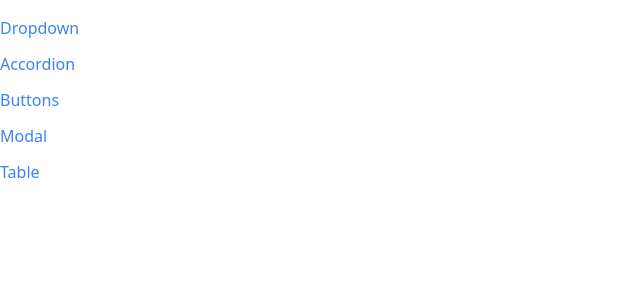
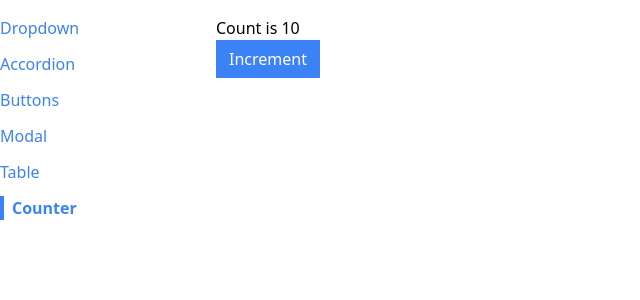
Before and after one commit to arthlimchiu/web-development, a React (Create React App) app in the folder React/comps/: page /counter in a window 1280 px wide. Shown: the top 300 px of the page, without its empty margins (0-640 px from the left). Built offline with nearby package versions, Linux system fonts and the light colour scheme; the HTML template or start-up script is replaced by a standard one.

Commit message:
Refactor sortable table to use custom hooks to extract non jsx logic

```diff
--- a/React/comps/src/App.js
+++ b/React/comps/src/App.js
@@ -5,6 +5,7 @@
 import ButtonPage from './pages/ButtonPage';
 import ModalPage from './pages/ModalPage';
 import TablePage from './pages/TablePage';
+import CounterPage from './pages/CounterPage';
 
 export default function App() {
     return (
@@ -26,6 +27,9 @@
                 <Route path="/table">
                     <TablePage />
                 </Route>
+                <Route path="/counter">
+                    <CounterPage initialCount={10} />
+                </Route>
             </div>
         </div>
     );
--- a/React/comps/src/components/Sidebar.js
+++ b/React/comps/src/components/Sidebar.js
@@ -6,7 +6,8 @@
         { label: 'Accordion', path: '/accordion' },
         { label: 'Buttons', path: '/buttons' },
         { label: 'Modal', path: '/modal' },
-        { label: 'Table', path: '/table' }
+        { label: 'Table', path: '/table' },
+        { label: 'Counter', path: '/counter' },
     ];
 
     const renderedLinks = links.map((link) => {
--- a/React/comps/src/components/SortableTable.js
+++ b/React/comps/src/components/SortableTable.js
@@ -1,6 +1,6 @@
-import { useState } from 'react';
 import { GoArrowSmallDown, GoArrowSmallUp } from 'react-icons/go';
 import Table from './Table';
+import useSort from '../hooks/use-sort';
 
 function getIcons(label, sortBy, sortOrder) {
     if (label !== sortBy) {
@@ -27,26 +27,7 @@
 }
 
 export default function SortableTable({ data, config, keyFn }) {
-    const [sortOrder, setSortOrder] = useState(null);
-    const [sortBy, setSortBy] = useState(null);
-
-    const handleClick = (label) => {
-        if (sortBy && label !== sortBy) {
-            setSortOrder('asc');
-            setSortBy(label);
-            return;
-        }
-        if (sortOrder === null) {
-            setSortOrder('asc');
-            setSortBy(label);
-        } else if (sortOrder === 'asc') {
-            setSortOrder('desc');
-            setSortBy(label);
-        } else if (sortOrder === 'desc') {
-            setSortOrder(null);
-            setSortBy(null);
-        }
-    };
+    const { sortOrder, sortBy, sortedData, sortColumn } = useSort(data, config);
 
     const updatedConfig = config.map((column) => {
         if(!column.sortValue) {
@@ -56,7 +37,7 @@
         return {
             ...column,
             header: () => (
-                <th className="cursor-pointer hover:bg-gray-100" onClick={() => handleClick(column.label)}>
+                <th className="cursor-pointer hover:bg-gray-100" onClick={() => sortColumn(column.label)}>
                     <div className="flex items-center">
                         {getIcons(column.label, sortBy, sortOrder)}
                         {column.label}
@@ -66,24 +47,6 @@
         };
     });
 
-
-    let sortedData = data;
-    if (sortOrder && sortBy) {
-        const { sortValue } = config.find(column => column.label === sortBy);
-        sortedData = [...data].sort((a, b) => {
-            const valueA = sortValue(a);
-            const valueB = sortValue(b);
-
-            const reverseOrder = sortOrder === 'asc' ? 1 : -1;
-
-            if (typeof valueA === 'string') {
-                return valueA.localeCompare(valueB) * reverseOrder;
-            } else {
-                return (valueA - valueB) * reverseOrder;
-            }
-        });
-    }
-
     return (
         <Table data={sortedData} config={updatedConfig} keyFn={keyFn} />
     );
--- /dev/null
+++ b/React/comps/src/hooks/use-counter.js
@@ -0,0 +1,18 @@
+import { useEffect, useState } from 'react';
+
+export default function useCounter(initialCount) {
+    const [count, setCount] = useState(initialCount);
+
+    useEffect(() => {
+        console.log(count);
+    }, [count]);
+
+    const increment = () => {
+        setCount(count + 1);
+    };
+
+    return {
+        count,
+        increment
+    };
+}
--- /dev/null
+++ b/React/comps/src/hooks/use-sort.js
@@ -0,0 +1,48 @@
+import { useState } from 'react';
+
+export default function useSort(data, config) {
+    const [sortOrder, setSortOrder] = useState(null);
+    const [sortBy, setSortBy] = useState(null);
+
+    const sortColumn = (label) => {
+        if (sortBy && label !== sortBy) {
+            setSortOrder('asc');
+            setSortBy(label);
+            return;
+        }
+        if (sortOrder === null) {
+            setSortOrder('asc');
+            setSortBy(label);
+        } else if (sortOrder === 'asc') {
+            setSortOrder('desc');
+            setSortBy(label);
+        } else if (sortOrder === 'desc') {
+            setSortOrder(null);
+            setSortBy(null);
+        }
+    };
+
+    let sortedData = data;
+    if (sortOrder && sortBy) {
+        const { sortValue } = config.find(column => column.label === sortBy);
+        sortedData = [...data].sort((a, b) => {
+            const valueA = sortValue(a);
+            const valueB = sortValue(b);
+
+            const reverseOrder = sortOrder === 'asc' ? 1 : -1;
+
+            if (typeof valueA === 'string') {
+                return valueA.localeCompare(valueB) * reverseOrder;
+            } else {
+                return (valueA - valueB) * reverseOrder;
+            }
+        });
+    }
+
+    return {
+        sortOrder,
+        sortBy,
+        sortedData,
+        sortColumn
+    };
+}
--- /dev/null
+++ b/React/comps/src/pages/CounterPage.js
@@ -0,0 +1,15 @@
+import Button from '../components/Button';
+import useCounter from '../hooks/use-counter';
+
+export default function CounterPage({ initialCount }) {
+    const { count, increment } = useCounter(initialCount);
+
+    return (
+        <div>
+            <h1>Count is {count}</h1>
+            <Button primary onClick={increment}>
+                Increment
+            </Button>
+        </div>
+    );
+}
```
